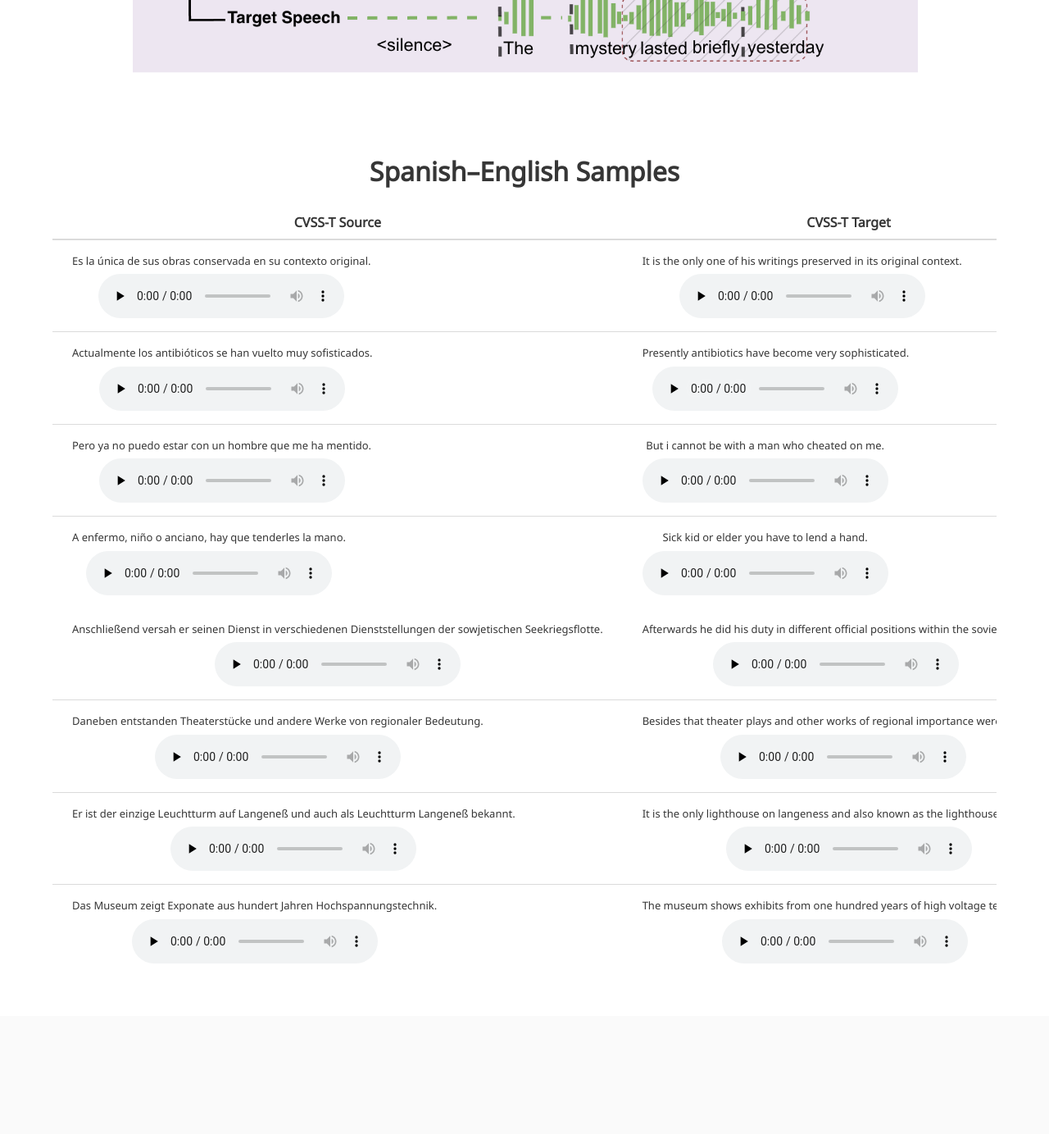
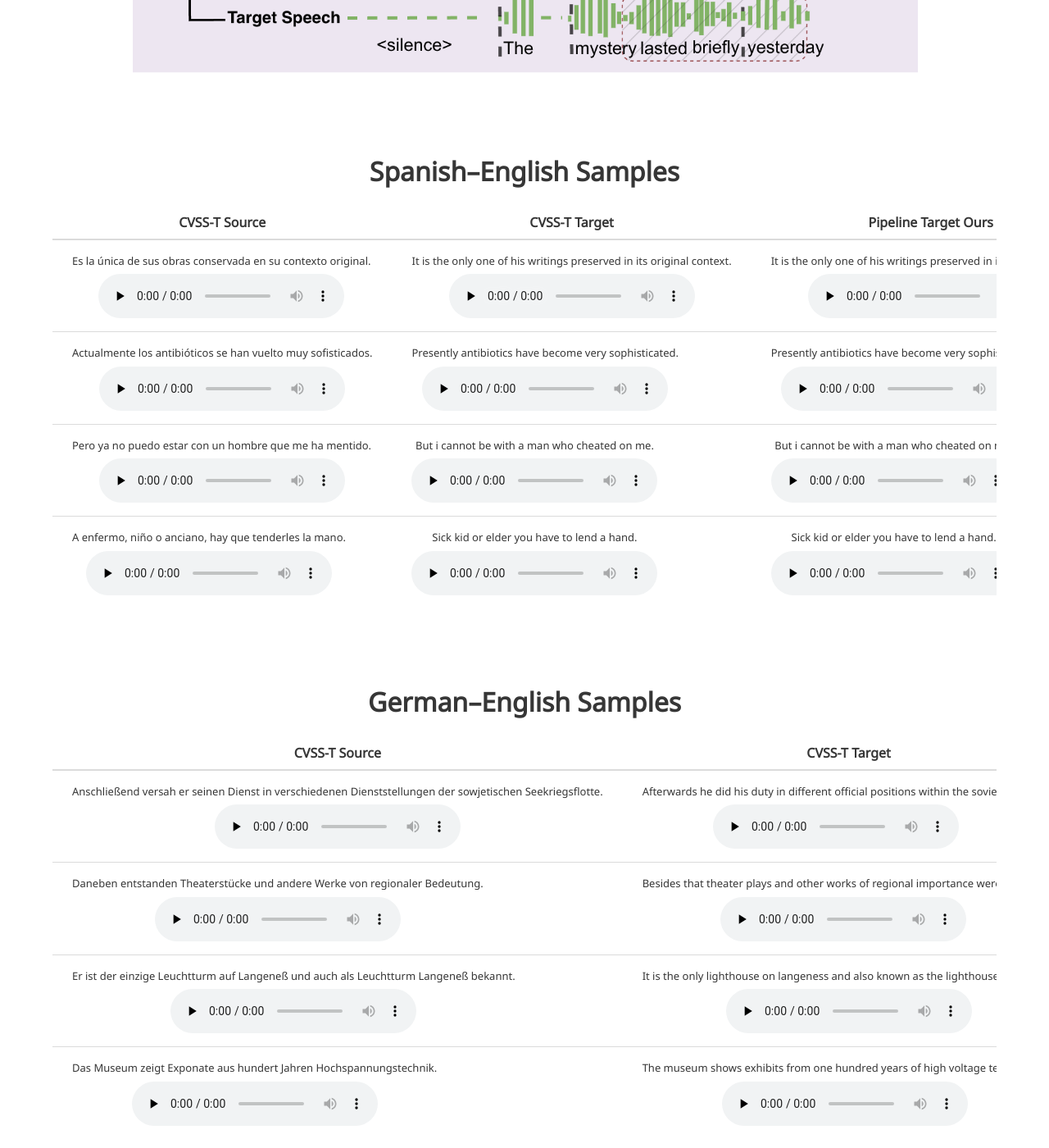
Before and after one commit to AmirHussein96/AmirHussein96.github.io, a Jekyll site: the page FAST/index.html, which Jekyll copies as it is, in a window 1280 px wide and 1400 px high, scrolled down 1605 px. Shown: the whole window at 82% size. Built offline with Jekyll 4.4.1, drawn with Linux system fonts in a browser that asks for light colours; some web fonts are replaced; a style sheet for code colours, icons or effects is not loaded.

Commit message:
test german

```diff
--- a/FAST/index.html
+++ b/FAST/index.html
@@ -520,9 +520,26 @@
             </tr>
 
           </tbody>
+        </table>
+  </div>
+      <!--       </div>
+          </div>
+        </div> -->
+</section>
+        <!-- German samples -->
+<section class="section">
+  <div class="container" style="overflow-x: auto; white-space: nowrap;">
+    <h2 class="title is-3" style="text-align: center;">German–English Samples</h2>
+        <table class="table table-borderless align-middle" style="text-align: center;">
+          <thead>
+            <tr>
+              <th class="text-center" scope="col">CVSS-T Source</th>
+              <th class="text-center" scope="col">CVSS-T Target</th>
+              <th class="text-center" scope="col">Pipeline Target Ours</th>
+              <th class="text-center" scope="col">FAST-CAP</th>
+            </tr>
+          </thead>
 
-
-<!-- German samples -->
 
           <tbody>
 
```
